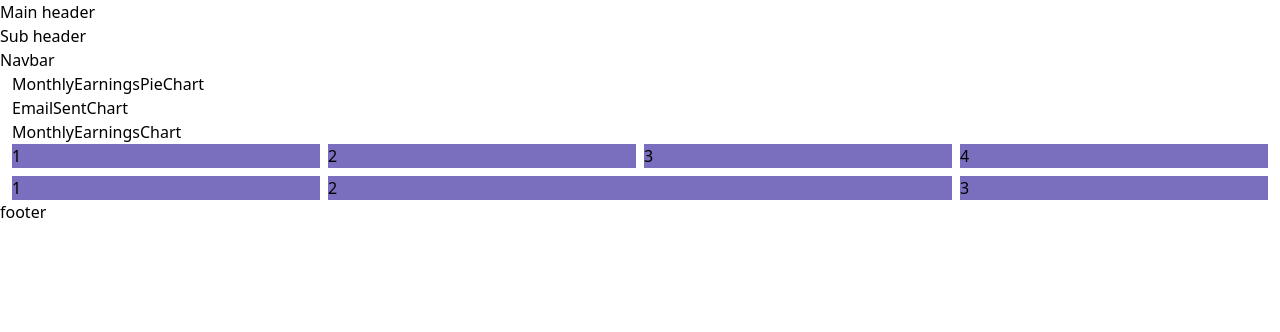
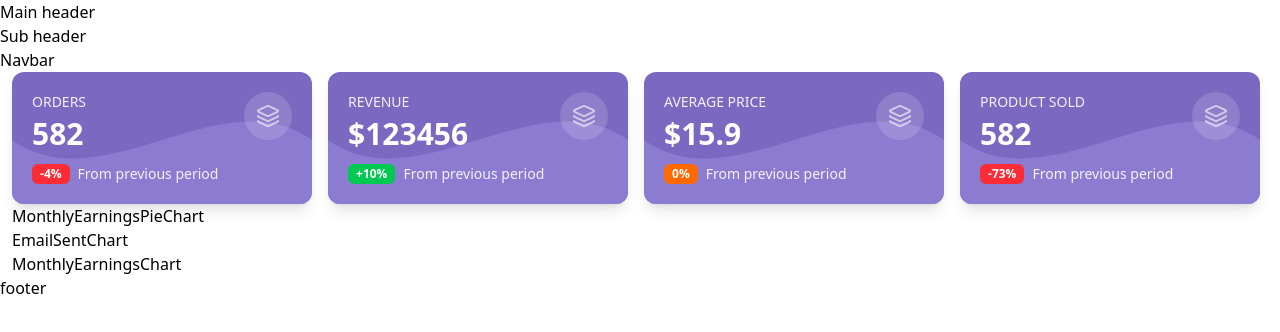
Before and after one commit to Hasmik-Mejlumyan/dynamic-dashboard-example, a React (Vite) app: page / in a window 1280 px wide. Shown: the top 332 px of the page. Built offline with nearby package versions, Linux system fonts and the light colour scheme.

Commit message:
added some basic elements

```diff
--- a/package.json
+++ b/package.json
@@ -11,6 +11,7 @@
   },
   "dependencies": {
     "@tailwindcss/vite": "^4.1.16",
+    "lucide-react": "^0.552.0",
     "react": "^19.1.1",
     "react-dom": "^19.1.1",
     "tailwindcss": "^4.1.16"
--- a/src/App.tsx
+++ b/src/App.tsx
@@ -1,27 +1,33 @@
 import MainLayout from './components/layout/MainLayout/MainLayout';
 import Charts from './components/Charts/Charts.tsx';
+import Statistics from "./components/Statistics/Statistics.tsx";
 
 const App = () => {
   return (
     <MainLayout>
       <div>
-        {/*Statistics*/}
-        <Charts/>
-        {/*ControlPanel*/}
-        {/*Latest Activity*/}
+        <div className="grid grid-cols-4 gap-2">
+          <Statistics title="Orders" value={582} percentage={-4} isPositive={false}/>
+          <Statistics title="Revenue" value={`$123456`} percentage={10} isPositive={true}/>
+          <Statistics title="Average Price" value={`$15.9`} percentage={0} isPositive={false}/>
+          <Statistics title="Product Sold" value={582} percentage={-73} isPositive={false}/>
+        </div>
+          <Charts/>
+          {/*ControlPanel*/}
+          {/*Latest Activity*/}
 
-        <div className="grid grid-cols-4 gap-2">
-          <div className="bg-primary">1</div>
-          <div className="bg-primary">2</div>
-          <div className="bg-primary">3</div>
-          <div className="bg-primary">4</div>
+          {/*<div className="grid grid-cols-4 gap-2">*/}
+          {/*  <div className="bg-primary">1</div>*/}
+          {/*  <div className="bg-primary">2</div>*/}
+          {/*  <div className="bg-primary">3</div>*/}
+          {/*  <div className="bg-primary">4</div>*/}
+          {/*</div>*/}
+          {/*<div className="grid grid-cols-4 gap-2 mt-2">*/}
+          {/*  <div className="bg-primary">1</div>*/}
+          {/*  <div className="bg-primary col-span-2">2</div>*/}
+          {/*  <div className="bg-primary">3</div>*/}
+          {/*</div>*/}
         </div>
-        <div className="grid grid-cols-4 gap-2 mt-2">
-          <div className="bg-primary">1</div>
-          <div className="bg-primary col-span-2">2</div>
-          <div className="bg-primary">3</div>
-        </div>
-      </div>
     </MainLayout>
   );
 };
--- /dev/null
+++ b/src/components/Statistics/Statistics.tsx
@@ -0,0 +1,58 @@
+import { Layers } from 'lucide-react';
+import type { RevenueCardProps } from './types.ts';
+
+const Statistics: React.FC<RevenueCardProps> = ({
+  title,
+  value,
+  percentage,
+  isPositive = false,
+}) => {
+  return (
+    <div className="relative bg-[#7a68c1] text-white rounded-xl p-5 max-w-[300px] shadow-lg overflow-hidden">
+      {/* Wave background */}
+      <svg
+        className="absolute bottom-0 left-0 w-full h-24 text-[#8b7bd1]"
+        viewBox="0 0 500 150"
+        preserveAspectRatio="none"
+      >
+        <path
+          d="M0.00,49.98 C150.00,150.00 349.47,-49.98 500.00,49.98 L500.00,150.00 L0.00,150.00 Z"
+          fill="currentColor"
+        ></path>
+      </svg>
+
+      {/* Content */}
+      <div className="relative z-10 flex justify-between items-start">
+        <div>
+          <p className="text-sm font-medium opacity-90 uppercase">{title}</p>
+          <h2 className="text-3xl font-semibold mt-1">
+            {typeof value === "number"
+              ? `${value.toLocaleString()}`
+              : value}
+          </h2>
+
+          <div className="flex items-center gap-2 mt-3">
+            <span
+              className={`text-xs px-2 py-0.5 rounded-md font-semibold ${
+                percentage === 0 ? "bg-orange-500 text-white" :
+                isPositive
+                  ? "bg-green-500 text-white"
+                  : "bg-red-500 text-white"
+              }`}
+            >
+              {percentage === 0 ? '' : isPositive ? "+" : "-"}
+              {Math.abs(percentage)}%
+            </span>
+            <span className="text-sm opacity-90">From previous period</span>
+          </div>
+        </div>
+
+        <div className="bg-white/15 p-3 rounded-full">
+          <Layers className="w-6 h-6 text-white opacity-60" />
+        </div>
+      </div>
+    </div>
+  );
+};
+
+export default Statistics;
--- /dev/null
+++ b/src/components/Statistics/types.ts
@@ -0,0 +1,6 @@
+export interface RevenueCardProps {
+  title: string;
+  value: string | number;
+  percentage: number;
+  isPositive?: boolean;
+}
```
Also changed, not shown: 2 other files (tests, documents, lock files or other folders).
